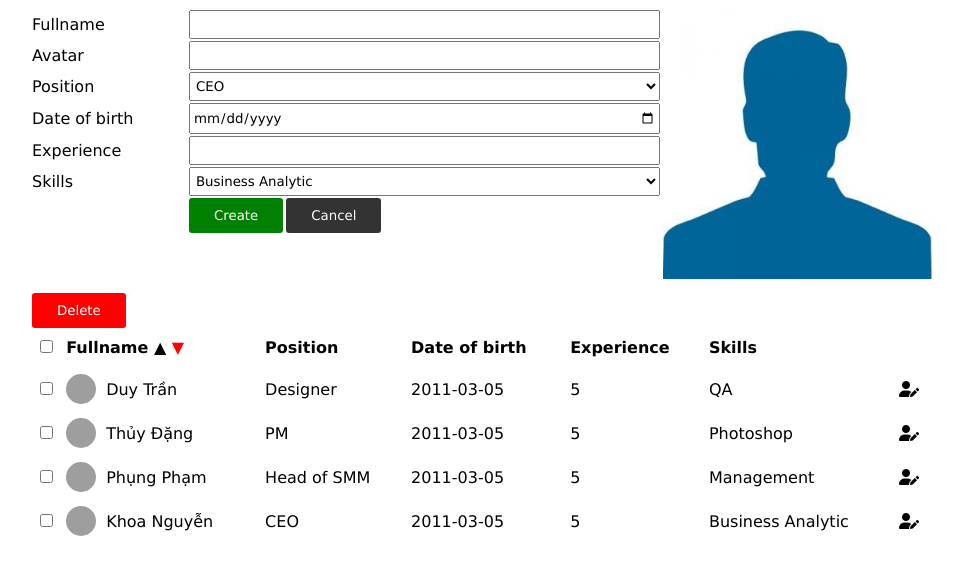
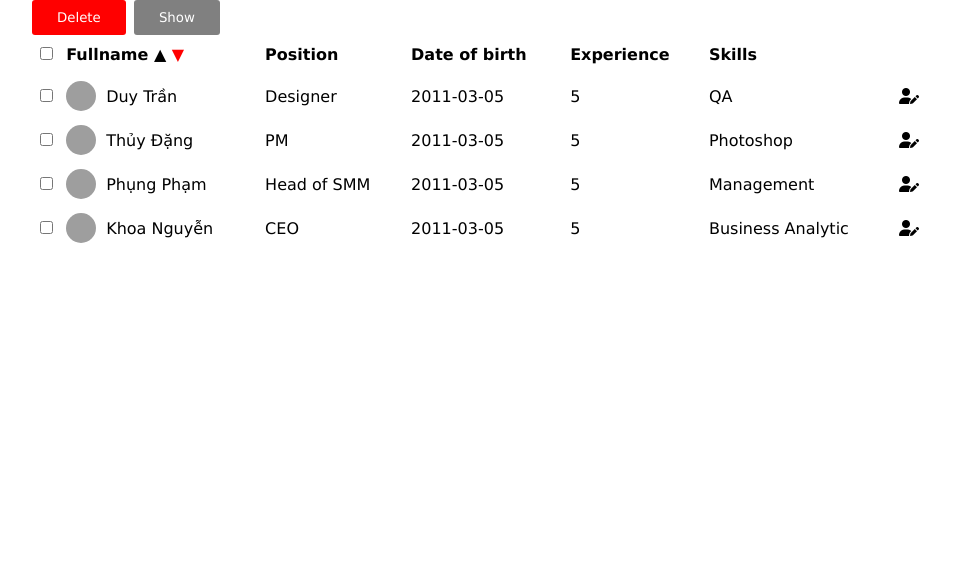
Before and after one commit to khoanguyen84/Staff-Management, a plain HTML site: page index.html in a window 1280 px wide. Shown: the whole page, without its empty margins (158-1121 px from the left). Drawn offline with Linux system fonts and the light colour scheme; grey boxes are pictures that could not be loaded.

Commit message:
show/hide create staff area

```diff
--- a/index.html
+++ b/index.html
@@ -13,7 +13,7 @@
 
 <body>
     <div class="container">
-        <div class="create-staff">
+        <div class="create-staff d-none">
             <div class="staff-info">
                 <div class="form-group">
                     <label for="fullname">Fullname</label>
@@ -55,6 +55,7 @@
         </div>
         <div class="display-staff">
             <input type="button" class="btn btn-danger" value="Delete" onclick="deleteStaffs()">
+            <input type="button" class="btn btn-secondary" value="Show" onclick="displayCreateArea(this)">
             <table class="table table-hover">
                 <thead>
                     <tr>
--- a/staff.css
+++ b/staff.css
@@ -15,6 +15,7 @@
     padding: 10px 0px;
     display: flex;
     justify-content: space-between;
+    transition: "width" 2s;
 }
 
 .staff-info{
@@ -86,6 +87,15 @@
     background-color: darkorange;
     cursor: pointer;
 }
+.btn-secondary{
+    background-color: gray;
+    color: white;
+}
+
+.btn-secondary:hover{
+    background-color: darkgray;
+    cursor: pointer;
+}
 
 .table{
     width: 100%;
--- a/staff.js
+++ b/staff.js
@@ -234,22 +234,31 @@ function validURL(str) {
     return !!pattern.test(str);
 }
 
-function sort(direction){
-    if(direction == 'asc'){
-        staffs.sort(function(staff_1, staff_2){
+function sort(direction) {
+    if (direction == 'asc') {
+        staffs.sort(function (staff_1, staff_2) {
             return staff_1.id - staff_2.id;
         })
         document.querySelector('#sort_asc').classList.add('sort-active');
         document.querySelector('#sort_desc').classList.remove('sort-active');
     }
-    else{
-        staffs.sort(function(staff_1, staff_2){
+    else {
+        staffs.sort(function (staff_1, staff_2) {
             return staff_2.id - staff_1.id;
         })
         document.querySelector('#sort_asc').classList.remove('sort-active');
         document.querySelector('#sort_desc').classList.add('sort-active');
     }
     renderStaff(false);
+}
+
+function displayCreateArea(element) {
+    document.querySelector('.create-staff').classList.toggle('d-none');
+    if (element.value == "Show") {
+        element.value = "Hide";
+    } else {
+        element.value = "Show";
+    }
 }
 
 function ready() {
```
